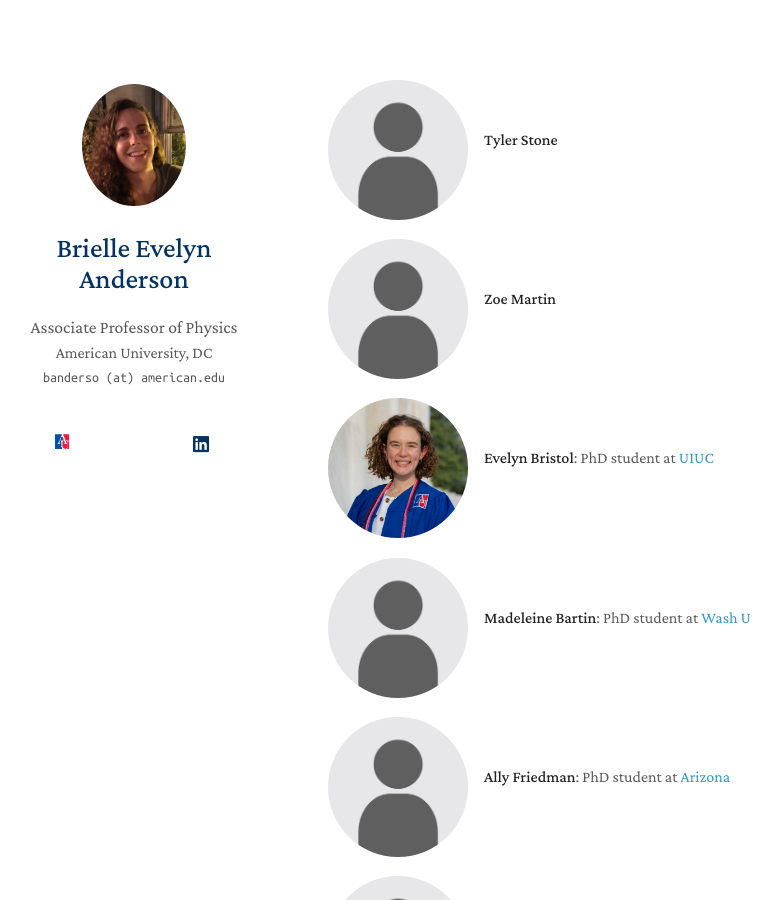
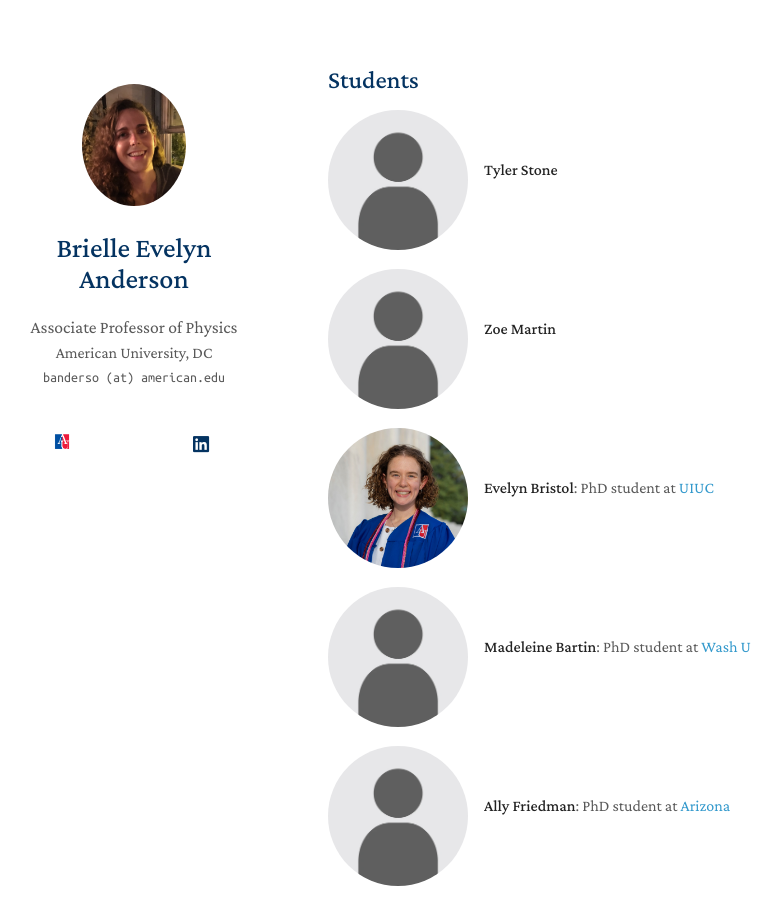
Before and after one commit to brieeveanderson/brieeveanderson.github.io, a Jekyll site: the page built from students.md, in a window 1280 px wide and 900 px high. Shown: the whole window, without its empty margins (142-923 px from the left). Built offline with Jekyll 4.4.1, drawn with Linux system fonts in a browser that asks for light colours; a style sheet for code colours, icons or effects is not loaded.

Commit message:
Update students.md

```diff
--- a/students.md
+++ b/students.md
@@ -2,6 +2,9 @@
 layout: homepage
 title: "students"
 ---
+
+## Students
+
 
 <div class="student-list">
 
```
